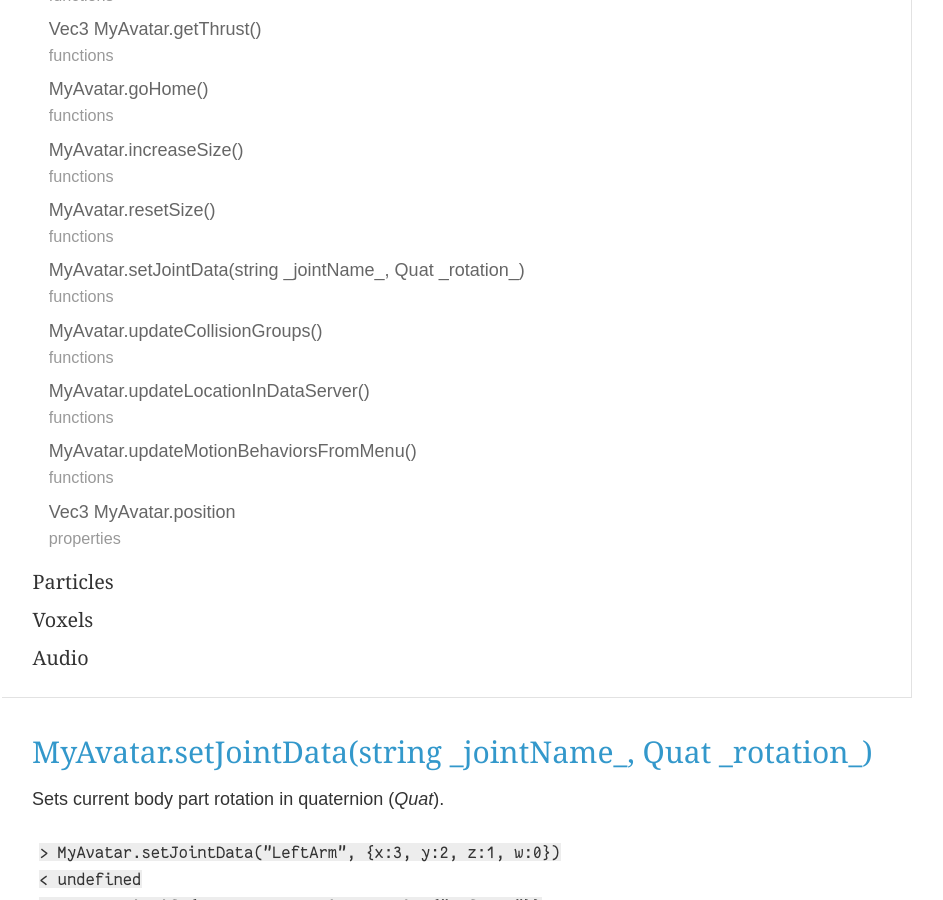
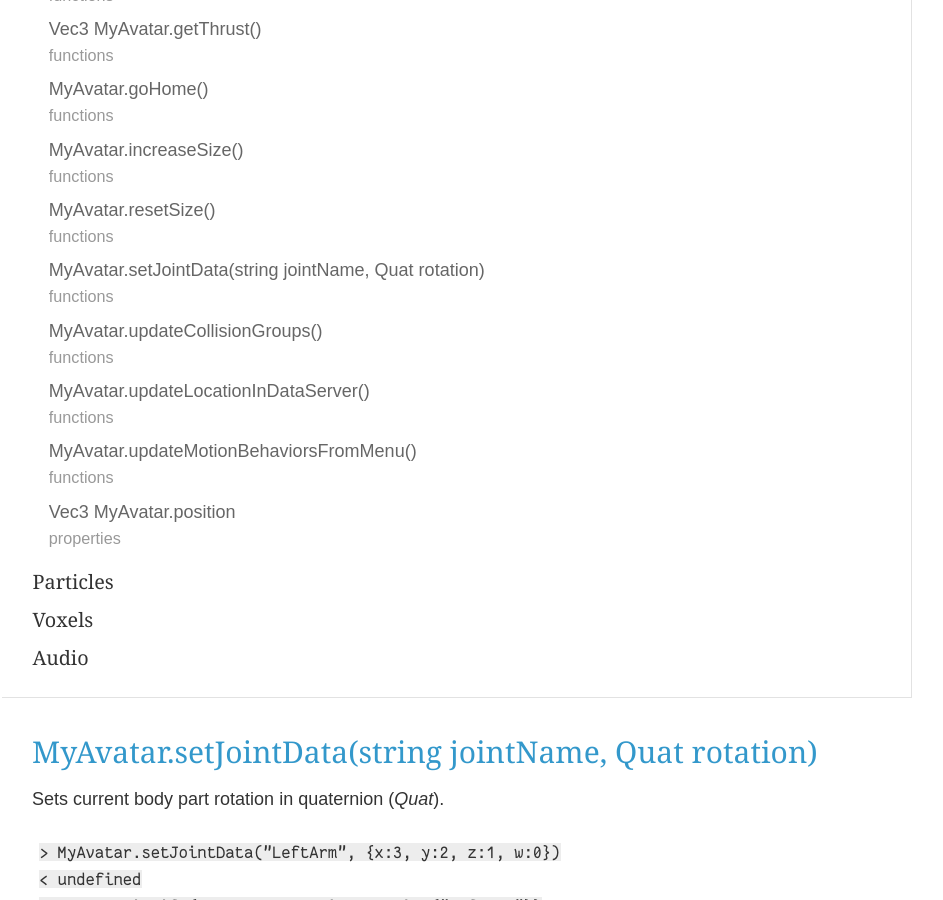
Before and after one commit to zzmp/hifi-docs, a Jekyll site: the page built from _api/avatar/functions/MyAvatar.setJointData.md, in a window 1280 px wide and 900 px high, scrolled down 1602 px. Shown: the whole window, without its empty margins (183-1126 px from the left). Built offline with Jekyll 4.4.1, drawn with Linux system fonts in a browser that asks for light colours; nearby versions of some CDN libraries; some web fonts are replaced; a script that is not in the unit is left out; comment, search, counter and statistics services are not loaded.

```diff
--- a/_api/avatar/functions/MyAvatar.setJointData.md
+++ b/_api/avatar/functions/MyAvatar.setJointData.md
@@ -1,6 +1,6 @@
 ---
 layout: doc
-title: MyAvatar.setJointData(string _jointName_, Quat _rotation_)
+title: MyAvatar.setJointData(string jointName, Quat rotation)
 collection: api
 category: avatars
 tags: functions
```
